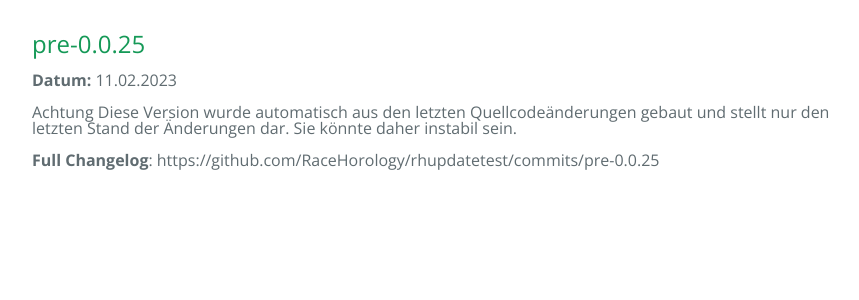
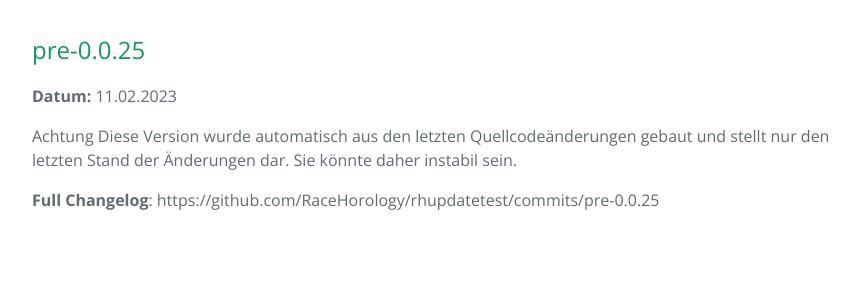
Before and after one commit to RaceHorology/rh-update, a Jekyll site: the page built from versions/pre-0.0.25.md, in a window 1280 px wide. Shown: the top 300 px of the page, without its empty margins (192-1051 px from the left). Built offline with Jekyll 4.4.1, drawn with Linux system fonts in a browser that asks for light colours; our own code applies the rules of GitHub Pages for plain Markdown files.

Commit message:
make links clickable and make space between lines bigger

```diff
--- a/_config.yml
+++ b/_config.yml
@@ -1,3 +1,4 @@
 title: Race Horology Updater
 description: description
 show_downloads: false
+url: ""
--- a/_sass/jekyll-theme-cayman.scss
+++ b/_sass/jekyll-theme-cayman.scss
@@ -30,7 +30,7 @@ body {
   margin: 0;
   font-family: "Open Sans", "Helvetica Neue", Helvetica, Arial, sans-serif;
   font-size: 16px;
-  line-height: 1;
+  line-height: 1.5;
   color: $body-text-color;
 }
 
```
